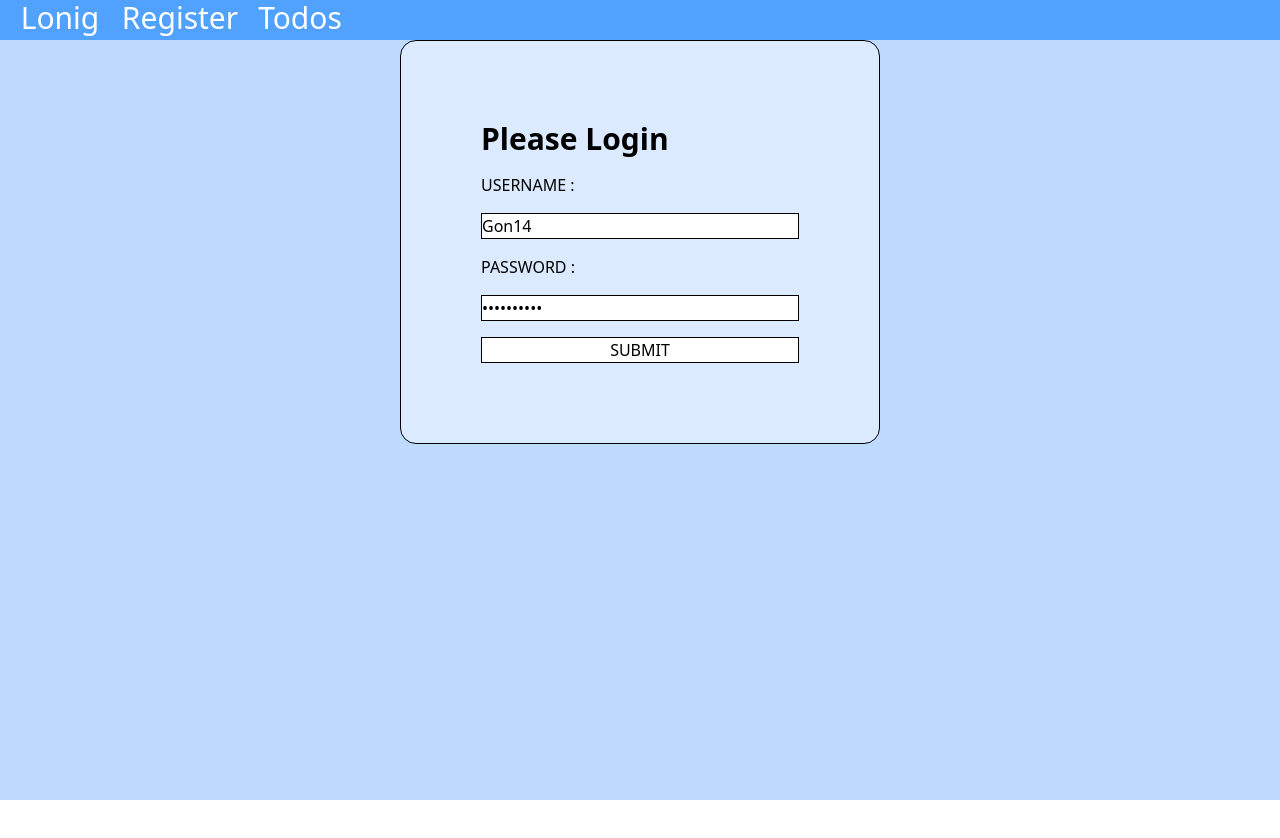
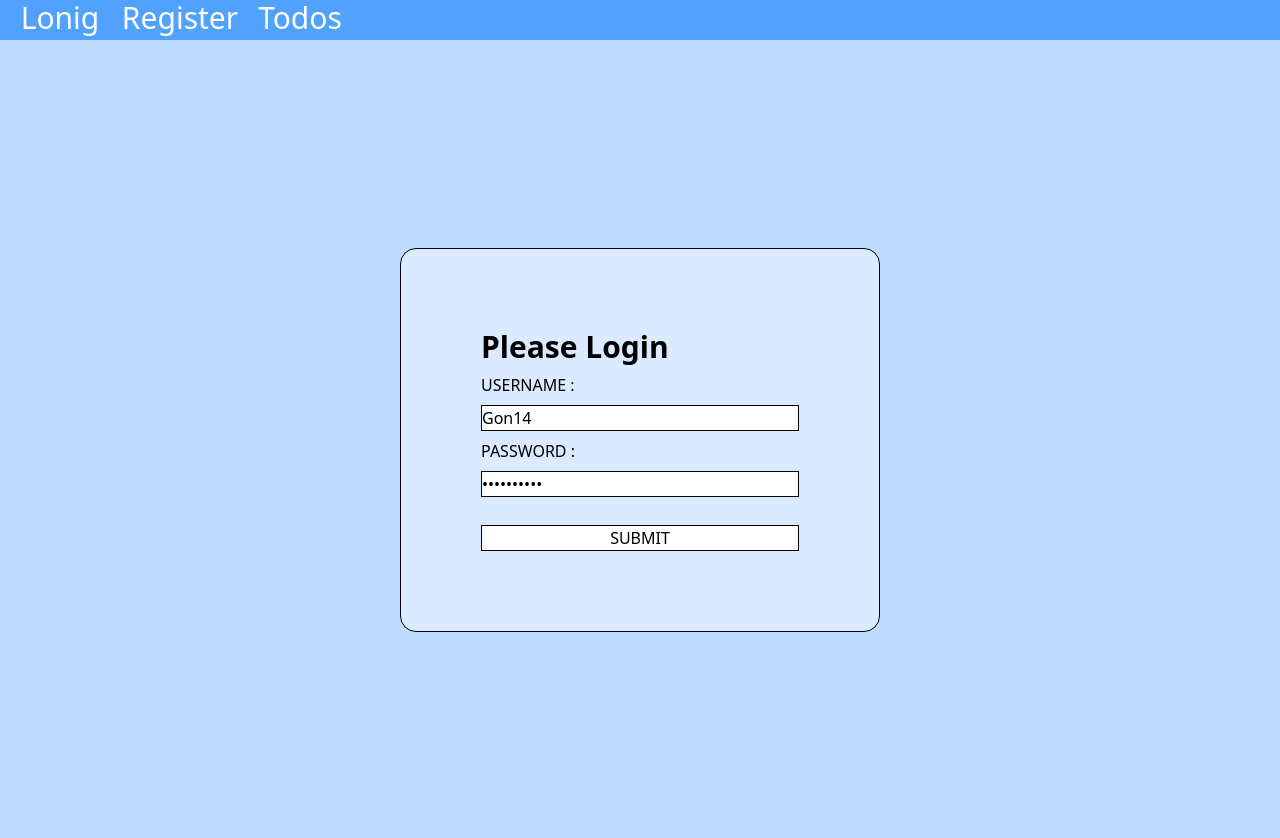
Before and after one commit to Rizdle/Midterm_Arnon_14, a React (Vite) app: page / in a window 1280 px wide. Before the commit the page ends 800 px from the top, so only its background shows below. Built offline with nearby package versions, Linux system fonts and the light colour scheme.

Commit message:
edit-page

```diff
--- a/src/pages/Login.jsx
+++ b/src/pages/Login.jsx
@@ -33,12 +33,12 @@ function Login() {
   };
 
   return (
-    <div className="flex justify-center items-center ">
+    <div className="flex justify-center items-center min-h-screen">
       <div className="flex  flex-col w-120 border bg-blue-100 rounded-2xl ">
         <form
           action=""
           onClick={hdSubmit}
-          className=" flex flex-col p-20  gap-4 "
+          className=" flex flex-col p-20  gap-2 "
         >
           <p className="font-bold text-3xl">Please Login</p>
           <label htmlFor="">USERNAME :</label>
@@ -56,10 +56,10 @@ function Login() {
             name="password"
             onClick={hdChange}
             value={formLogin.password}
-            className="border bg-white"
+            className="border bg-white "
           ></input>
 
-          <button className="border bg-white">SUBMIT</button>
+          <button className="border bg-white mt-5">SUBMIT</button>
         </form>
       </div>
     </div>
--- a/src/pages/Register.jsx
+++ b/src/pages/Register.jsx
@@ -2,7 +2,7 @@ import React from "react";
 
 function Register() {
   return (
-    <div className="flex justify-center items-center ">
+    <div className="flex justify-center items-center min-h-screen ">
       <div className="flex  flex-col w-120 border bg-blue-100 rounded-2xl ">
         <form
           action=""
--- a/src/pages/Todos.jsx
+++ b/src/pages/Todos.jsx
@@ -42,7 +42,7 @@ export default function Todos() {
   };
 
   return (
-    <div className="flex justify-center ">
+    <div className="flex justify-center min-h-screen ">
       <div className="flex justify-center  flex-col border gap-4 w-100 h-120  bg-white rounded-2xl p-11">
         <p className="text-center text-3xl">TO DO LIST</p>
         <br />
```
